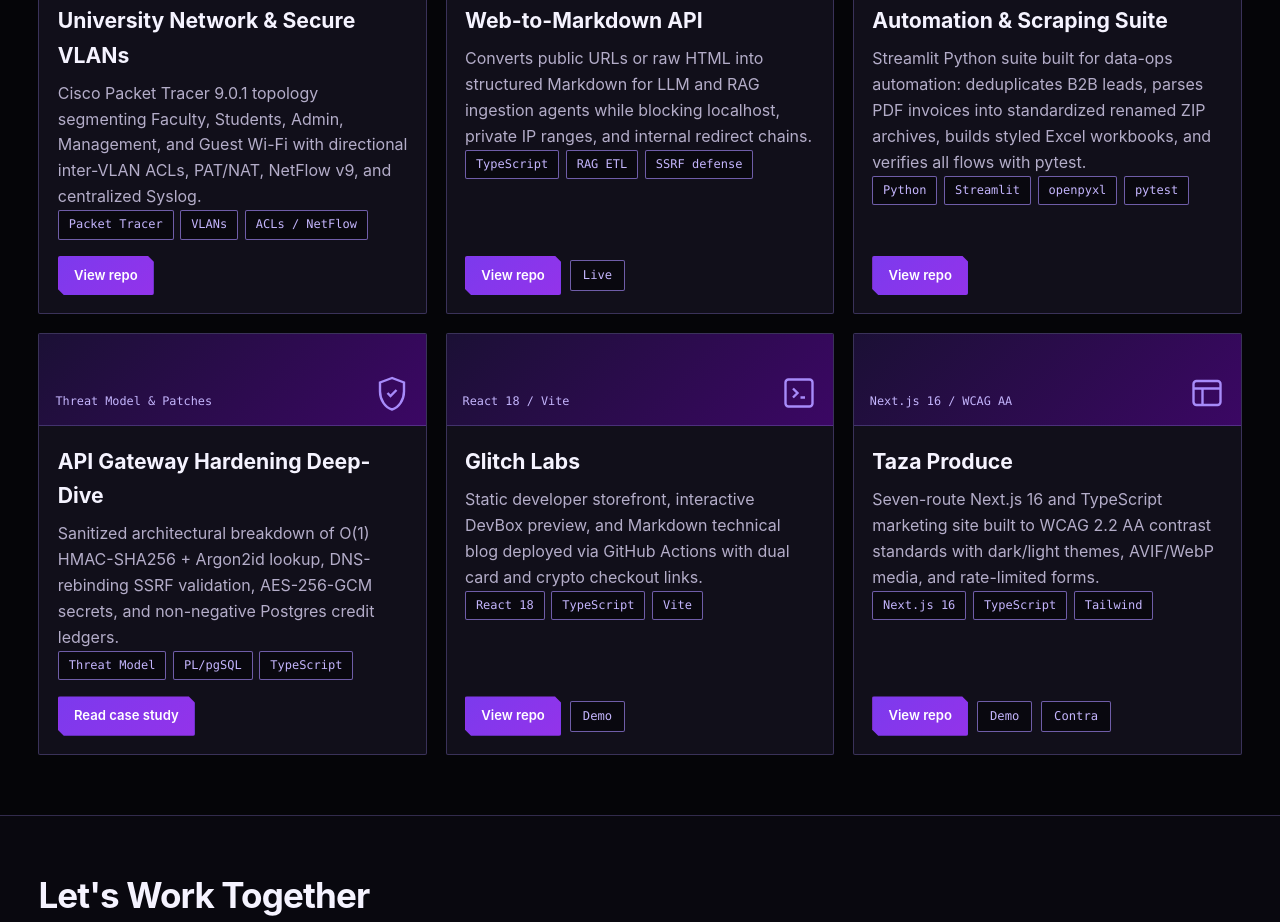
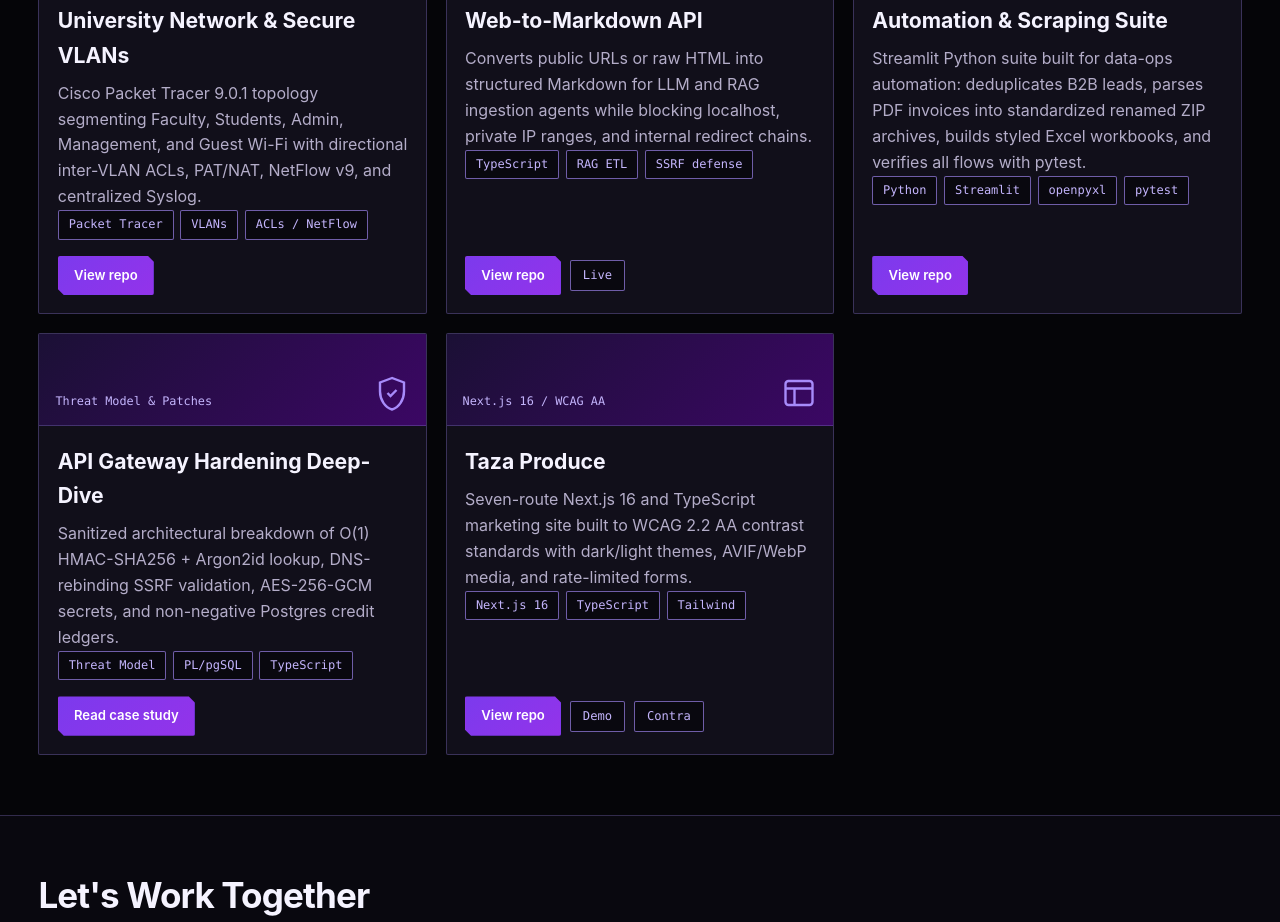
Before and after one commit to 651Shadow/651shadow.github.io, a plain HTML site: page index.html in a window 1280 px wide. Shown: the part 4527-5449 px from the top of the page. Drawn offline with Linux system fonts and the light colour scheme.

Commit message:
Remove broken Glitch Labs card and update project count to 7

```diff
--- a/index.html
+++ b/index.html
@@ -414,7 +414,7 @@
             <button class="filter-btn" type="button" data-filter="security" aria-pressed="false">Security</button>
             <button class="filter-btn" type="button" data-filter="fullstack" aria-pressed="false">Full-stack &amp; APIs</button>
             <button class="filter-btn" type="button" data-filter="automation" aria-pressed="false">Automation &amp; AI</button>
-            <span class="mono" id="project-count" style="font-size:0.82rem;color:var(--text-subtle);margin-left:4px;">8 projects</span>
+            <span class="mono" id="project-count" style="font-size:0.82rem;color:var(--text-subtle);margin-left:4px;">7 projects</span>
           </div>
         </div>
 
@@ -577,26 +577,6 @@
 
           <article class="panel proj-card project-card" data-categories="fullstack">
             <div class="proj-banner">
-              <span class="proj-banner-tag">React 18 / Vite</span>
-              <svg width="36" height="36" viewBox="0 0 24 24" fill="none" stroke="#a78bfa" stroke-width="1.6" aria-hidden="true"><rect x="3" y="3" width="18" height="18" rx="2"/><path d="M8 9l3 3-3 3M13 15h3"/></svg>
-            </div>
-            <div class="proj-body">
-              <h3>Glitch Labs</h3>
-              <p>Static developer storefront, interactive DevBox preview, and Markdown technical blog deployed via GitHub Actions with dual card and crypto checkout links.</p>
-              <div class="skill-pills" style="margin-top:0.85rem;">
-                <span class="skill-pill">React 18</span>
-                <span class="skill-pill">TypeScript</span>
-                <span class="skill-pill">Vite</span>
-              </div>
-              <div class="proj-actions">
-                <a class="btn btn-primary btn-card" href="https://github.com/651Shadow/glitch-labs" target="_blank" rel="noopener noreferrer">View repo</a>
-                <a class="btn-outline-sm" href="https://651shadow.github.io/glitch-labs/" target="_blank" rel="noopener noreferrer">Demo</a>
-              </div>
-            </div>
-          </article>
-
-          <article class="panel proj-card project-card" data-categories="fullstack">
-            <div class="proj-banner">
               <span class="proj-banner-tag">Next.js 16 / WCAG AA</span>
               <svg width="36" height="36" viewBox="0 0 24 24" fill="none" stroke="#a78bfa" stroke-width="1.6" aria-hidden="true"><rect x="3" y="4" width="18" height="16" rx="2"/><path d="M3 9h18M9 20V9"/></svg>
             </div>
```
